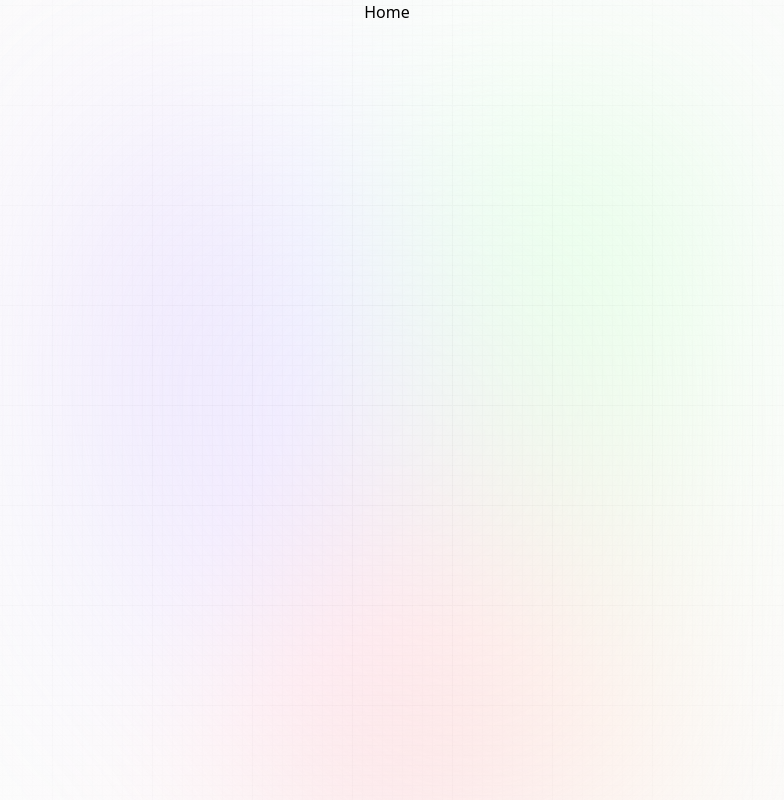
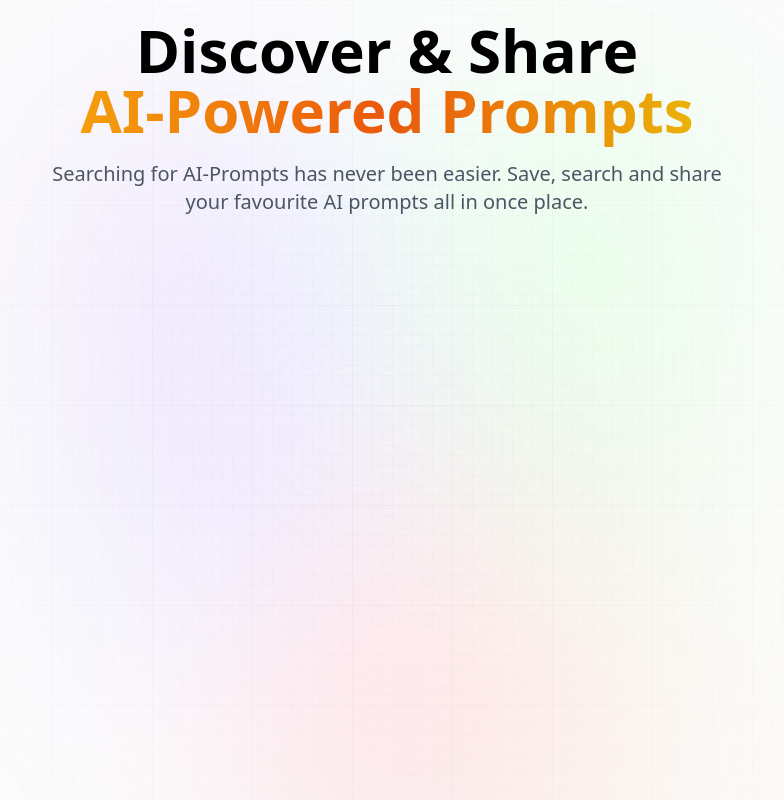
Before and after one commit to Monkfish3000/prompt_sharer, a Next.js app: page / in a window 1280 px wide. Shown: the whole page, without its empty margins (253-1037 px from the left). Built offline with nearby package versions, Linux system fonts and the light colour scheme.

Commit message:
title, sub-title and description added and styled on home page

```diff
--- a/app/page.jsx
+++ b/app/page.jsx
@@ -1,5 +1,19 @@
 const Home = () => {
-  return <div>Home</div>;
+  return (
+    <section className="w-full flex-center flex-col">
+      <h1 className="head_text text-center">
+        Discover & Share
+        <br className="min-md:hidden" />
+        <span className="orange_gradient text-center">AI-Powered Prompts</span>
+      </h1>
+      <p className="desc text-center">
+        Searching for AI-Prompts has never been easier. Save, search and share
+        your favourite AI prompts all in once place.{' '}
+      </p>
+
+      {/* Feed component */}
+    </section>
+  );
 };
 
 export default Home;
```
